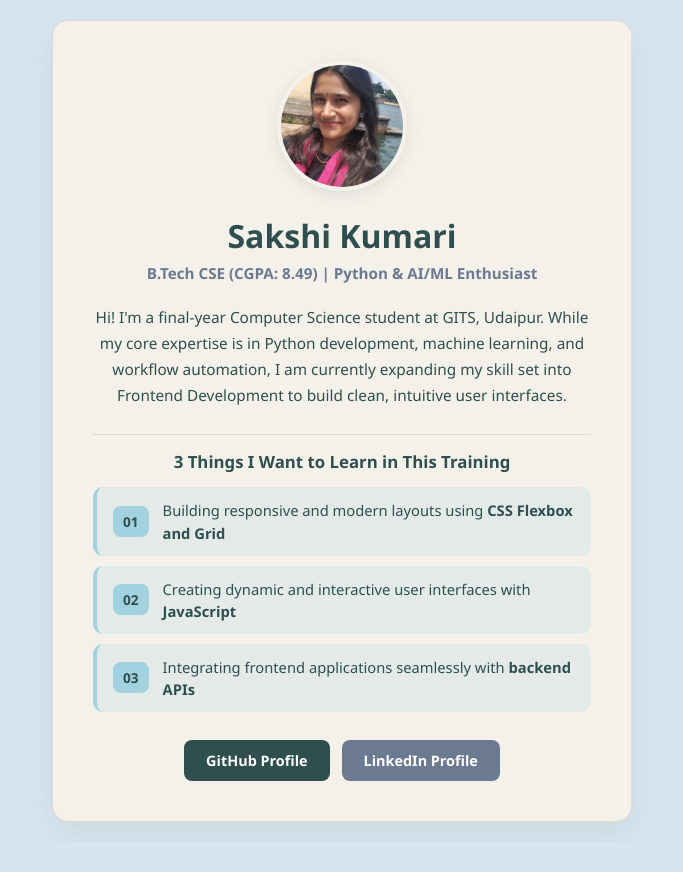
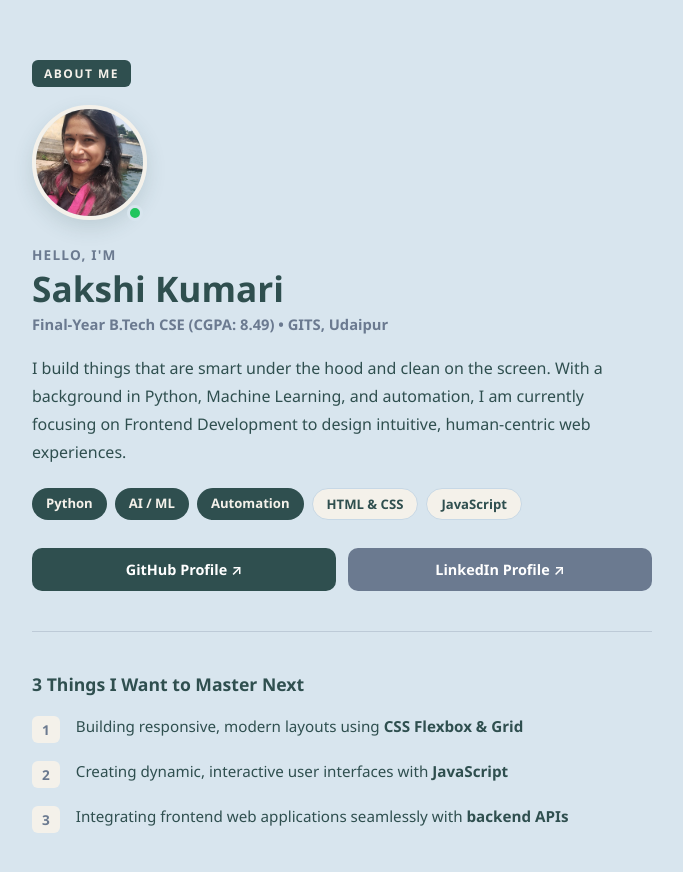
Before and after one commit to SakshiKumari271/about-me, a plain HTML site: page index.html in a window 1280 px wide. Shown: the whole page, without its empty margins (298-981 px from the left). Before the commit the page ends 842 px from the top, so only its background shows below. Drawn offline with Linux system fonts and the light colour scheme.

Commit message:
feat: switch to seamless cardless background layout

```diff
--- a/index.html
+++ b/index.html
@@ -3,45 +3,65 @@
 <head>
     <meta charset="UTF-8">
     <meta name="viewport" content="width=device-width, initial-scale=1.0">
-    <title>Sakshi Kumari | About Me</title>
+    <title>Sakshi Kumari | Frontend Developer</title>
     <link rel="stylesheet" href="style.css">
 </head>
 <body>
-    <div class="card">
-        <!-- Apni photo yahan laga lena -->
-        <img src="profile.jpeg" alt="Sakshi Kumari" class="profile-img">
+    <main class="page-wrapper">
 
-        <h1>Sakshi Kumari</h1>
-        <p class="tagline">B.Tech CSE (CGPA: 8.49) | Python & AI/ML Enthusiast</p>
+        <!-- Hero / About Me Section -->
+        <header class="hero-section">
+            <span class="section-tag">About Me</span>
+            <div class="avatar-wrapper">
+                <img src="profile.jpeg" alt="Sakshi Kumari" class="profile-img">
+                <span class="status-dot" title="Open to Internships"></span>
+            </div>
+            <span class="greeting">Hello, I'm</span>
+            <h1>Sakshi Kumari</h1>
+            <p class="role-tag">Final-Year B.Tech CSE (CGPA: 8.49) • GITS, Udaipur</p>
 
-        <p class="bio">
-            Hi! I'm a final-year Computer Science student at GITS, Udaipur.
-            While my core expertise is in Python development, machine learning, and workflow automation,
-            I am currently expanding my skill set into Frontend Development to build clean, intuitive user interfaces.
-        </p>
+            <p class="bio-text">
+                I build things that are smart under the hood and clean on the screen.
+                With a background in Python, Machine Learning, and automation, I am currently
+                focusing on Frontend Development to design intuitive, human-centric web experiences.
+            </p>
 
-        <div class="goals-section">
-            <h2>3 Things I Want to Learn in This Training</h2>
-            <div class="goal-list">
-                <div class="goal-item">
-                    <span class="goal-num">01</span>
-                    <p>Building responsive and modern layouts using <strong>CSS Flexbox and Grid</strong></p>
+            <div class="toolkit-row">
+                <span class="pill core">Python</span>
+                <span class="pill core">AI / ML</span>
+                <span class="pill core">Automation</span>
+                <span class="pill learn">HTML & CSS</span>
+                <span class="pill learn">JavaScript</span>
+            </div>
+
+            <div class="action-buttons">
+                <a href="https://github.com/SakshiKumari271" target="_blank" class="btn primary-btn">GitHub Profile ↗</a>
+                <a href="https://linkedin.com/in/sakshisingh271" target="_blank" class="btn secondary-btn">LinkedIn Profile ↗</a>
+            </div>
+        </header>
+
+
+        <div class="section-divider"></div>
+
+
+        <section class="goals-section">
+            <h2>3 Things I Want to Master Next</h2>
+            <div class="minimal-list">
+                <div class="minimal-item">
+                    <span class="num">1</span>
+                    <p>Building responsive, modern layouts using <strong>CSS Flexbox & Grid</strong></p>
                 </div>
-                <div class="goal-item">
-                    <span class="goal-num">02</span>
-                    <p>Creating dynamic and interactive user interfaces with <strong>JavaScript</strong></p>
+                <div class="minimal-item">
+                    <span class="num">2</span>
+                    <p>Creating dynamic, interactive user interfaces with <strong>JavaScript</strong></p>
                 </div>
-                <div class="goal-item">
-                    <span class="goal-num">03</span>
-                    <p>Integrating frontend applications seamlessly with <strong>backend APIs</strong></p>
+                <div class="minimal-item">
+                    <span class="num">3</span>
+                    <p>Integrating frontend web applications seamlessly with <strong>backend APIs</strong></p>
                 </div>
             </div>
-        </div>
+        </section>
 
-        <div class="link-buttons">
-            <a href="https://github.com/SakshiKumari271" target="_blank" class="btn github-btn">GitHub Profile</a>
-            <a href="https://linkedin.com/in/sakshisingh271" target="_blank" class="btn linkedin-btn">LinkedIn Profile</a>
-        </div>
-    </div>
+    </main>
 </body>
 </html>
--- a/style.css
+++ b/style.css
@@ -2,151 +2,231 @@
     margin: 0;
     padding: 0;
     box-sizing: border-box;
-    font-family: 'Segoe UI', Tahoma, Geneva, Verdana, sans-serif;
+    font-family: 'Segoe UI', system-ui, -apple-system, sans-serif;
 }
 
 body {
-    background-color: #d8e5ee; /* Soft coastal cool blue main background */
-    color: #2F4F4F; /* Dark Slate for general text */
+    background-color: #d8e5ee;
+    color: #2F4F4F;
     display: flex;
     justify-content: center;
-    align-items: center;
     min-height: 100vh;
-    padding: 20px;
+    padding: 60px 20px;
 }
 
-.card {
-    background-color: #F4F1EA; /* Soft Cream / Warm Neutral card background */
-    max-width: 580px;
+.page-wrapper {
+    max-width: 620px;
     width: 100%;
-    padding: 40px;
-    border-radius: 16px;
-    text-align: center;
-    box-shadow: 0 12px 30px rgba(47, 79, 79, 0.08);
-    border: 1px solid #e0dbce;
+    display: flex;
+    flex-direction: column;
+    gap: 40px;
+}
+
+
+.hero-section {
+    display: flex;
+    flex-direction: column;
+    align-items: flex-start;
+    text-align: left;
+}
+
+
+.section-tag {
+    background-color: #2F4F4F;
+    color: #F4F1EA;
+    font-size: 0.75rem;
+    font-weight: 700;
+    text-transform: uppercase;
+    letter-spacing: 1.5px;
+    padding: 5px 12px;
+    border-radius: 6px;
+    margin-bottom: 18px;
+}
+
+.avatar-wrapper {
+    position: relative;
+    margin-bottom: 20px;
 }
 
 .profile-img {
-    width: 130px;
-    height: 130px;
+    width: 115px;
+    height: 115px;
     border-radius: 50%;
     object-fit: cover;
-    /* Photo ke circle ka border card ke background (#F4F1EA) se match kiya hai */
     border: 4px solid #F4F1EA;
-    margin-bottom: 18px;
-    box-shadow: 0 4px 15px rgba(47, 79, 79, 0.12);
+    box-shadow: 0 8px 20px rgba(47, 79, 79, 0.15);
 }
 
-h1 {
-    font-size: 2rem;
-    color: #2F4F4F; /* Dark Slate Primary text */
-    margin-bottom: 6px;
-    font-weight: 700;
+.status-dot {
+    position: absolute;
+    bottom: 4px;
+    right: 4px;
+    width: 16px;
+    height: 16px;
+    background-color: #22c55e;
+    border: 3px solid #d8e5ee;
+    border-radius: 50%;
 }
 
-.tagline {
-    font-size: 0.95rem;
-    color: #6B7A90; /* Muted Slate Grey Secondary text */
-    margin-bottom: 22px;
-    font-weight: 600;
+.greeting {
+    font-size: 0.85rem;
+    font-weight: 700;
+    color: #6B7A90;
+    text-transform: uppercase;
+    letter-spacing: 1.2px;
+    margin-bottom: 4px;
 }
 
-.bio {
-    line-height: 1.7;
-    color: #2F4F4F;
-    margin-bottom: 25px;
-    font-size: 0.96rem;
-    text-align: center;
+.wave {
+    display: inline-block;
+    animation: waveAnim 2s infinite;
+    transform-origin: 70% 70%;
 }
 
-.goals-section {
-    text-align: left;
-    margin-bottom: 28px;
-    padding-top: 15px;
-    border-top: 1px solid #e0dbce; /* Clean divider line */
+@keyframes waveAnim {
+    0%, 100% { transform: rotate(0deg); }
+    20% { transform: rotate(18deg); }
+    40% { transform: rotate(-10deg); }
+    60% { transform: rotate(14deg); }
 }
 
-.goals-section h2 {
-    font-size: 1.05rem;
+.hero-section h1 {
+    font-size: 2.2rem;
     color: #2F4F4F;
-    margin-bottom: 14px;
-    font-weight: 700;
-    text-align: center;
+    font-weight: 800;
+    line-height: 1.15;
+    margin-bottom: 6px;
 }
 
-.goal-list {
-    display: flex;
-    flex-direction: column;
-    gap: 10px;
+.role-tag {
+    font-size: 0.92rem;
+    color: #6B7A90;
+    font-weight: 600;
+    margin-bottom: 20px;
 }
 
-.goal-item {
-    display: flex;
-    align-items: center;
-    gap: 14px;
-    background-color: rgba(162, 210, 223, 0.22); /* Soft sky blue subtle tint */
-    padding: 12px 16px;
-    border-radius: 10px;
-    border-left: 4px solid #A2D2DF; /* Sky blue accent */
-    transition: transform 0.2s ease, background-color 0.2s ease;
+.bio-text {
+    font-size: 1rem;
+    line-height: 1.75;
+    color: #2F4F4F;
+    margin-bottom: 22px;
 }
 
-.goal-item:hover {
-    transform: translateX(4px);
-    background-color: rgba(162, 210, 223, 0.38);
+
+.toolkit-row {
+    display: flex;
+    flex-wrap: wrap;
+    gap: 8px;
+    margin-bottom: 28px;
 }
 
-.goal-num {
-    background-color: #A2D2DF; /* Sky Blue badge */
-    color: #2F4F4F;
-    font-weight: 700;
-    font-size: 0.85rem;
-    padding: 6px 10px;
-    border-radius: 8px;
-    flex-shrink: 0;
+.pill {
+    font-size: 0.82rem;
+    font-weight: 600;
+    padding: 6px 14px;
+    border-radius: 999px;
 }
 
-.goal-item p {
-    margin: 0;
-    color: #2F4F4F;
-    font-size: 0.92rem;
-    line-height: 1.5;
+.pill.core {
+    background-color: #2F4F4F;
+    color: #F4F1EA;
 }
 
-.link-buttons {
+.pill.learn {
+    background-color: #F4F1EA;
+    color: #2F4F4F;
+    border: 1px solid #c7d8e6;
+}
+
+
+.action-buttons {
     display: flex;
-    justify-content: center;
     gap: 12px;
-    flex-wrap: wrap;
-    margin-top: 25px;
+    width: 100%;
 }
 
 .btn {
-    display: inline-block;
-    padding: 11px 22px;
-    border-radius: 8px;
+    flex: 1;
+    text-align: center;
+    padding: 12px 20px;
+    border-radius: 10px;
+    text-decoration: none;
     font-weight: 600;
-    text-decoration: none;
     font-size: 0.9rem;
     transition: all 0.2s ease;
 }
 
-.github-btn {
-    background-color: #2F4F4F; /* Dark Slate */
+.primary-btn {
+    background-color: #2F4F4F;
     color: #ffffff;
 }
 
-.github-btn:hover {
-    background-color: #1f3636;
+.primary-btn:hover {
+    background-color: #1e3535;
     transform: translateY(-2px);
 }
 
-.linkedin-btn {
-    background-color: #6B7A90; /* Muted Slate Blue */
+.secondary-btn {
+    background-color: #6B7A90;
     color: #ffffff;
 }
 
-.linkedin-btn:hover {
-    background-color: #556275;
+.secondary-btn:hover {
+    background-color: #556377;
     transform: translateY(-2px);
 }
+
+/* Section Divider */
+.section-divider {
+    width: 100%;
+    height: 1px;
+    background-color: rgba(107, 122, 144, 0.25);
+}
+
+
+.goals-section h2 {
+    font-size: 1.1rem;
+    color: #2F4F4F;
+    margin-bottom: 18px;
+    font-weight: 700;
+}
+
+.minimal-list {
+    display: flex;
+    flex-direction: column;
+    gap: 16px;
+}
+
+.minimal-item {
+    display: flex;
+    align-items: flex-start;
+    gap: 16px;
+}
+
+.num {
+    font-size: 0.85rem;
+    font-weight: 700;
+    color: #6B7A90;
+    background-color: #F4F1EA;
+    padding: 4px 10px;
+    border-radius: 6px;
+    flex-shrink: 0;
+    margin-top: 2px;
+}
+
+.minimal-item p {
+    font-size: 0.95rem;
+    line-height: 1.6;
+    color: #2F4F4F;
+}
+
+
+@media (max-width: 540px) {
+    .hero-section {
+        align-items: center;
+        text-align: center;
+    }
+    .action-buttons {
+        flex-direction: column;
+    }
+}
```
